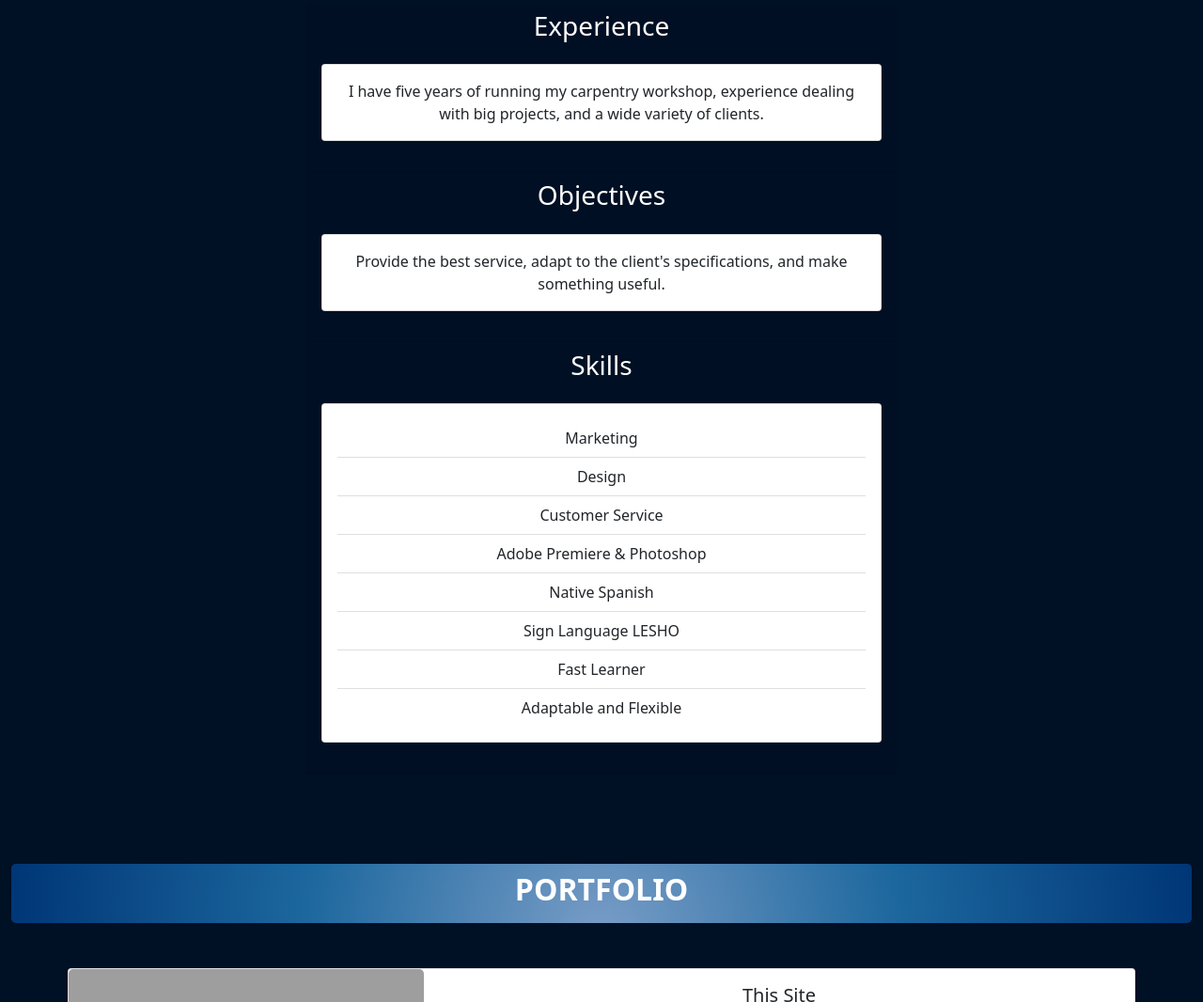
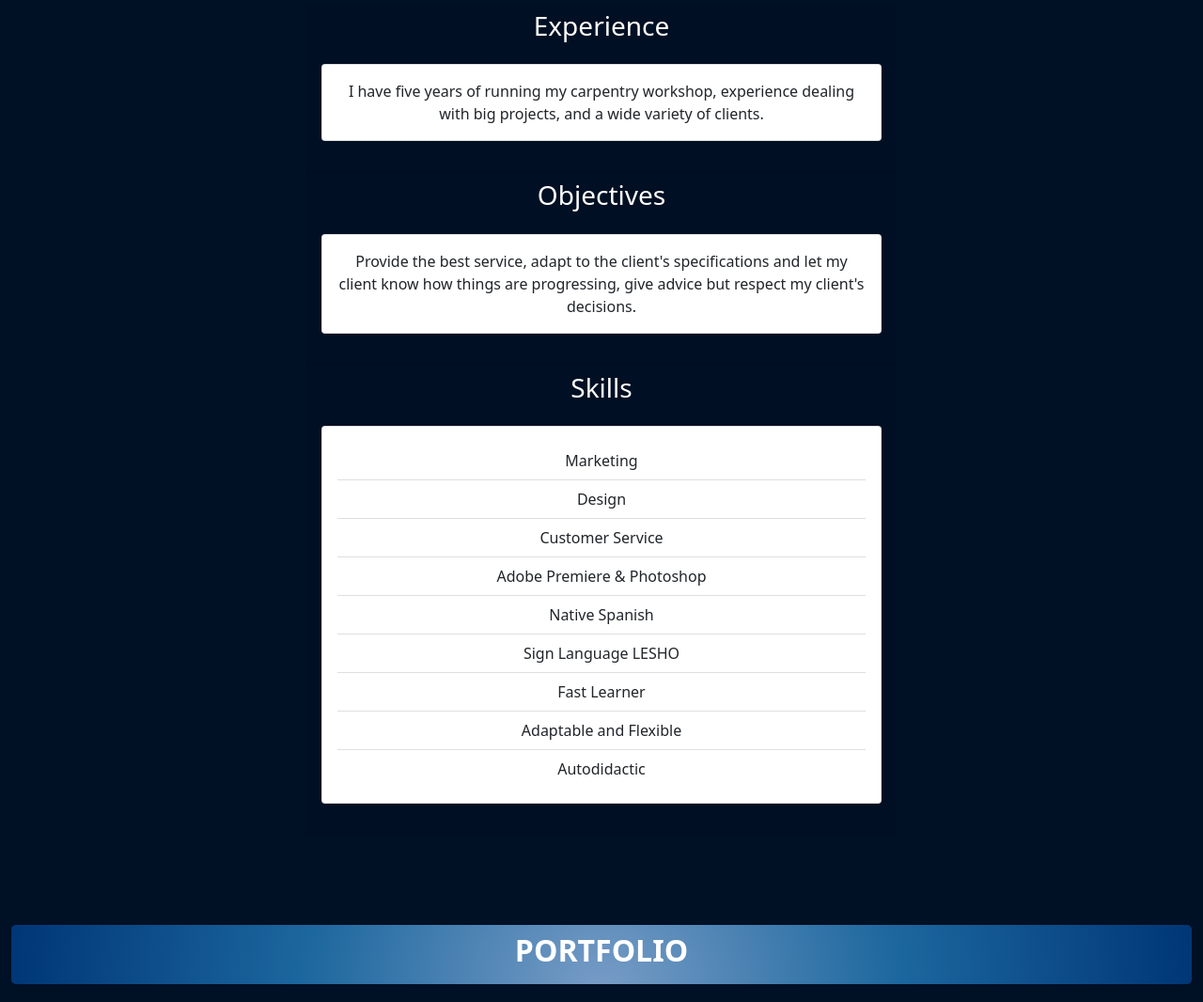
Before and after one commit to Frank-Hern/Frank-Web, a plain HTML site: page index.html in a window 1280 px wide. Shown: the part 1184-2250 px from the top of the page at 94% size. Drawn offline with nearby package versions, Linux system fonts and the light colour scheme; grey boxes are pictures that could not be loaded.

Commit message:
cambios skill y texto

```diff
--- a/index.html
+++ b/index.html
@@ -158,8 +158,8 @@
                 <h3 class="pb-3" style="color:white;">Objectives</h3>
                 <div class="card mb-4">
                   <div class="card-body">
-                    <p class="card-text">Provide the best service, adapt to the client's
-                      specifications, and make something useful.</p>
+                    <p class="card-text">Provide the best service, adapt to the client's specifications and let my
+                      client know how things are progressing, give advice but respect my client's decisions.</p>
                   </div>
                 </div>
               </div>
@@ -180,6 +180,7 @@
                       <li class="list-group-item">Sign Language LESHO</li>
                       <li class="list-group-item">Fast Learner</li>
                       <li class="list-group-item">Adaptable and Flexible</li>
+                      <li class="list-group-item">Autodidactic</li>
                     </ul>
                   </div>
                 </div>
```
